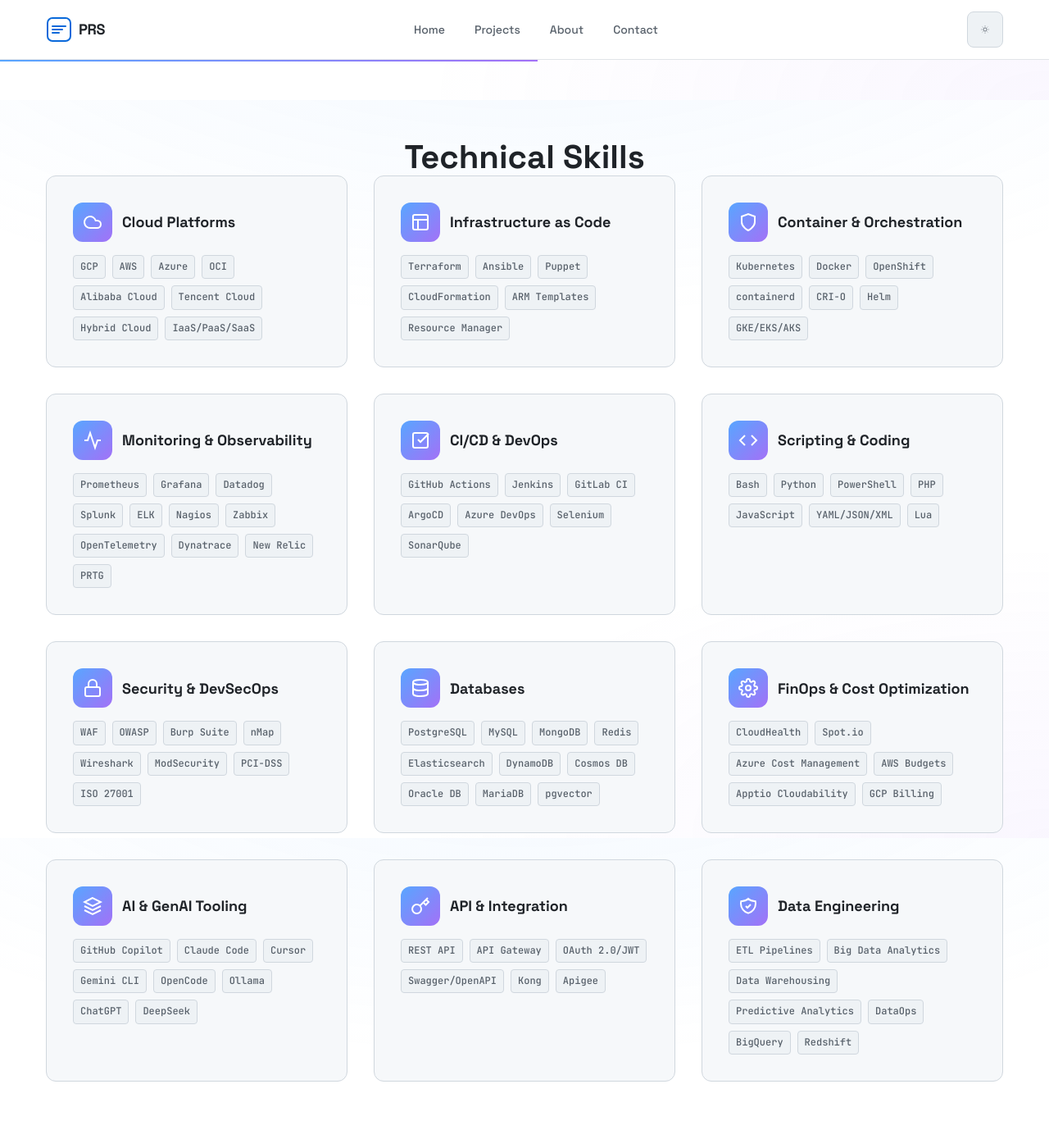
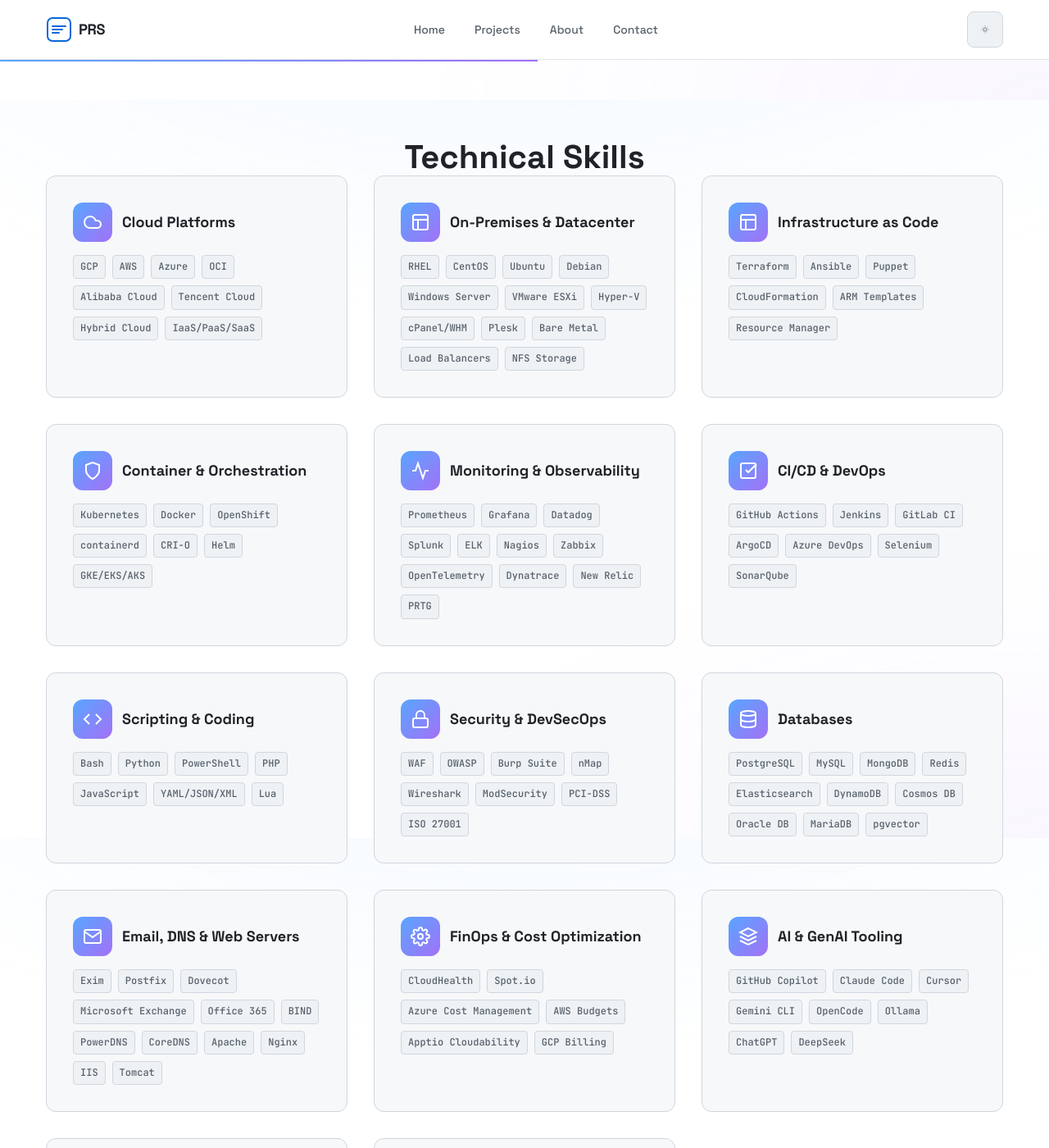
Before and after one commit to priyaranjan-sahu/priyaranjan-sahu.github.io, a Jekyll site: the page built from about.md, in a window 1280 px wide and 1400 px high, scrolled down 2578 px. Shown: the whole window at 82% size. Built offline with Jekyll 4.4.1, drawn with Linux system fonts in a browser that asks for light colours; some of the changed text lies outside the part shown.

Commit message:
feat: add on-premises, datacenter, email/DNS/web server skills
- Added On-Premises & Datacenter skill category (RHEL, CentOS, Ubuntu, Windows Server, VMware ESXi, Hyper-V, cPanel, Plesk, Bare Metal, Load Balancers, NFS Storage)
- Added Email, DNS & Web Servers skill category (Exim, Postfix, Dovecot, Exchange, Office 365, BIND, PowerDNS, Apache, Nginx, IIS, Tomcat)
- Removed fake AWS certification badge (no AWS certs held)
- Added MBA certification badge

```diff
--- a/_sass/_about.scss
+++ b/_sass/_about.scss
@@ -165,6 +165,22 @@
   }
 }
 
+.skill-tag {
+  font-family: var(--font-family-mono);
+  font-size: var(--font-size-xs);
+  font-weight: var(--font-weight-medium);
+  padding: var(--space-1) var(--space-2);
+  border-radius: var(--radius-sm);
+  background: var(--color-bg-tertiary);
+  border: 1px solid var(--color-border);
+  color: var(--color-text-secondary);
+  transition: all var(--transition-fast);
+  &:hover {
+    border-color: var(--color-accent-primary);
+    color: var(--color-accent-primary);
+  }
+}
+
 // Certifications grid
 .certifications-grid {
   display: grid;
--- a/about.md
+++ b/about.md
@@ -130,6 +130,29 @@
           <div class="skill-icon">
             <svg width="24" height="24" viewBox="0 0 24 24" fill="none" stroke="currentColor" stroke-width="2"><rect x="3" y="3" width="18" height="18" rx="2" ry="2"/><line x1="3" y1="9" x2="21" y2="9"/><line x1="9" y1="21" x2="9" y2="9"/></svg>
           </div>
+          <h3 class="skill-title">On-Premises & Datacenter</h3>
+        </div>
+        <div class="skill-tags">
+          <span class="skill-tag">RHEL</span>
+          <span class="skill-tag">CentOS</span>
+          <span class="skill-tag">Ubuntu</span>
+          <span class="skill-tag">Debian</span>
+          <span class="skill-tag">Windows Server</span>
+          <span class="skill-tag">VMware ESXi</span>
+          <span class="skill-tag">Hyper-V</span>
+          <span class="skill-tag">cPanel/WHM</span>
+          <span class="skill-tag">Plesk</span>
+          <span class="skill-tag">Bare Metal</span>
+          <span class="skill-tag">Load Balancers</span>
+          <span class="skill-tag">NFS Storage</span>
+        </div>
+      </div>
+
+      <div class="skill-category reveal delay-2">
+        <div class="skill-header">
+          <div class="skill-icon">
+            <svg width="24" height="24" viewBox="0 0 24 24" fill="none" stroke="currentColor" stroke-width="2"><rect x="3" y="3" width="18" height="18" rx="2" ry="2"/><line x1="3" y1="9" x2="21" y2="9"/><line x1="9" y1="21" x2="9" y2="9"/></svg>
+          </div>
           <h3 class="skill-title">Infrastructure as Code</h3>
         </div>
         <div class="skill-tags">
@@ -258,6 +281,29 @@
         </div>
       </div>
 
+      <div class="skill-category reveal delay-1">
+        <div class="skill-header">
+          <div class="skill-icon">
+            <svg width="24" height="24" viewBox="0 0 24 24" fill="none" stroke="currentColor" stroke-width="2"><path d="M4 4h16c1.1 0 2 .9 2 2v12c0 1.1-.9 2-2 2H4c-1.1 0-2-.9-2-2V6c0-1.1.9-2 2-2z"/><polyline points="22,6 12,13 2,6"/></svg>
+          </div>
+          <h3 class="skill-title">Email, DNS & Web Servers</h3>
+        </div>
+        <div class="skill-tags">
+          <span class="skill-tag">Exim</span>
+          <span class="skill-tag">Postfix</span>
+          <span class="skill-tag">Dovecot</span>
+          <span class="skill-tag">Microsoft Exchange</span>
+          <span class="skill-tag">Office 365</span>
+          <span class="skill-tag">BIND</span>
+          <span class="skill-tag">PowerDNS</span>
+          <span class="skill-tag">CoreDNS</span>
+          <span class="skill-tag">Apache</span>
+          <span class="skill-tag">Nginx</span>
+          <span class="skill-tag">IIS</span>
+          <span class="skill-tag">Tomcat</span>
+        </div>
+      </div>
+
       <div class="skill-category reveal delay-8">
         <div class="skill-header">
           <div class="skill-icon">
@@ -358,12 +404,6 @@
       </div>
 
       <div class="cert-badge reveal delay-3">
-        <div class="cert-badge-icon" style="background: linear-gradient(135deg, #FF9900, #FF6600);">AWS</div>
-        <h3 class="cert-badge-title">Solutions Architect Associate</h3>
-        <p class="cert-badge-subtitle">Amazon Web Services</p>
-      </div>
-
-      <div class="cert-badge reveal delay-4">
         <div class="cert-badge-icon" style="background: linear-gradient(135deg, #E0234E, #B01E3E);">R</div>
         <h3 class="cert-badge-title">RHCSA</h3>
         <p class="cert-badge-subtitle">Red Hat Certified System Administrator</p>
@@ -385,6 +425,12 @@
         <div class="cert-badge-icon" style="background: linear-gradient(135deg, #2A71D0, #1A5CB0);">I</div>
         <h3 class="cert-badge-title">ITIL</h3>
         <p class="cert-badge-subtitle">ITIL Foundation</p>
+      </div>
+
+      <div class="cert-badge reveal delay-8">
+        <div class="cert-badge-icon" style="background: linear-gradient(135deg, #333333, #1A1A1A);">M</div>
+        <h3 class="cert-badge-title">MBA</h3>
+        <p class="cert-badge-subtitle">Operations & Finance</p>
       </div>
 
     </div>
```
Also changed, not shown: profile-readme.md (added, +216 -0 lines).
